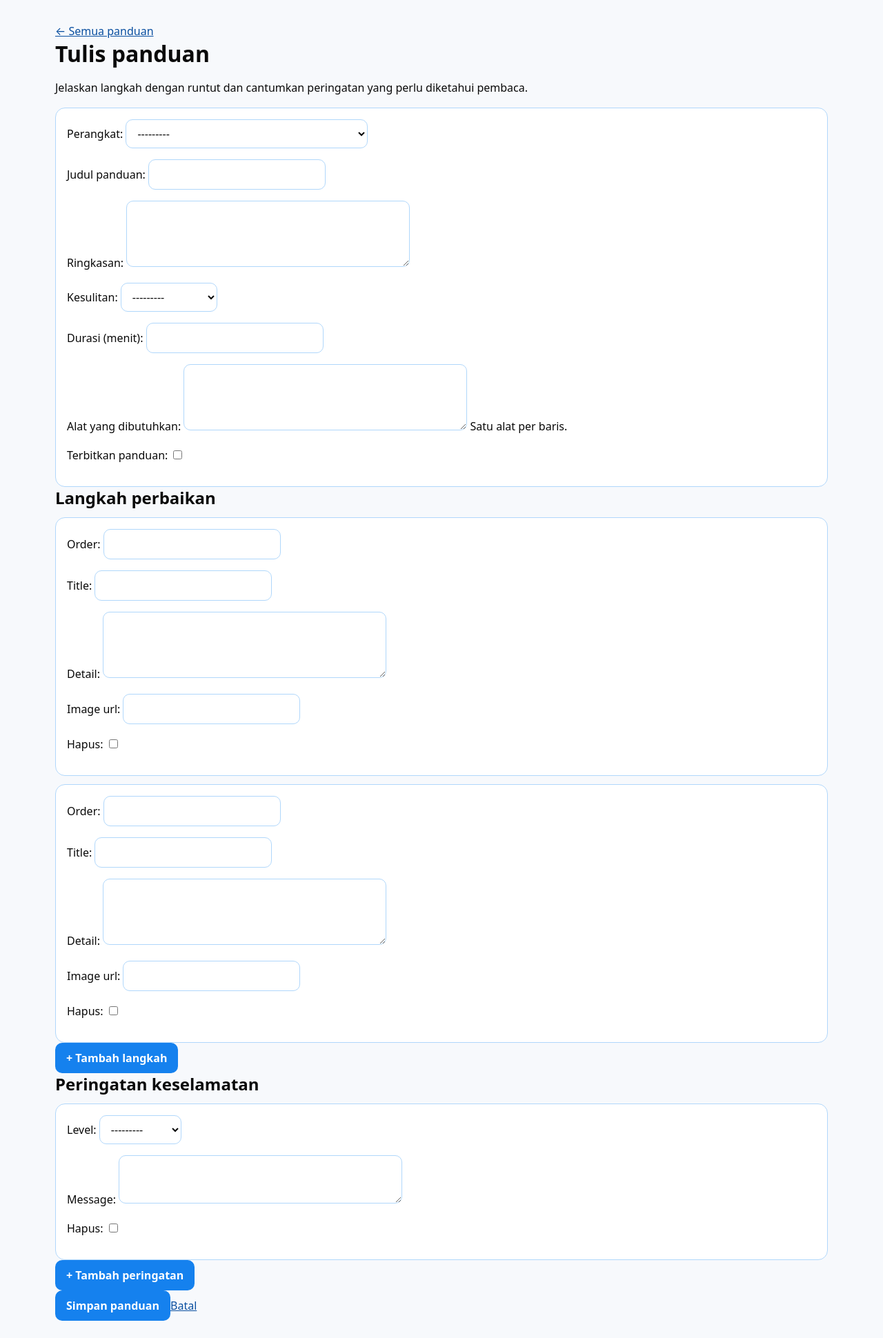
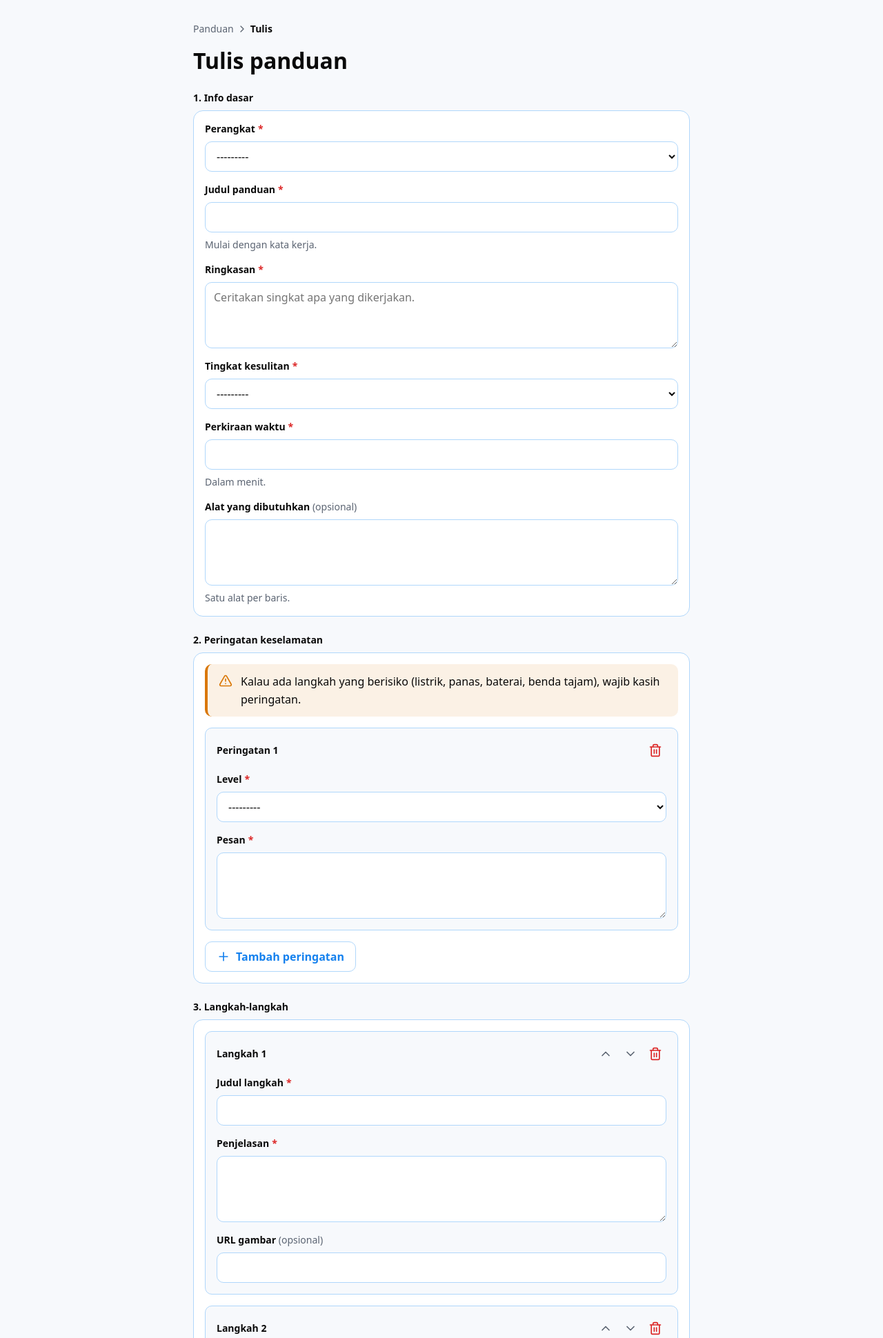
Before and after one commit to Kelompok1-PBP/sparein, a Django app: page /guides/create/ in a window 1280 px wide. Shown: the part 65-2005 px from the top of the page at 69% size. Run offline with Django 5.2, Linux system fonts and the light colour scheme; the visitor is signed in with stand-in values (Sample User, id 1); data comes from the database, SQL or seed files in the repository.

Commit message:
feat(guides): rebuild form page with sections, reorderable steps and styled fields

```diff
--- a/guides/forms.py
+++ b/guides/forms.py
@@ -1,12 +1,13 @@
 from django import forms
 from django.forms import inlineformset_factory
 
+from core.forms import InputStyleMixin
 from devices.selectors import get_device_qs
 
 from .models import GuideStep, RepairGuide, SafetyWarning
 
 
-class GuideForm(forms.ModelForm):
+class GuideForm(InputStyleMixin, forms.ModelForm):
     class Meta:
         model = RepairGuide
         fields = [
@@ -22,13 +23,18 @@ class GuideForm(forms.ModelForm):
             "device": "Perangkat",
             "title": "Judul panduan",
             "summary": "Ringkasan",
-            "difficulty": "Kesulitan",
-            "time_required_minutes": "Durasi (menit)",
+            "difficulty": "Tingkat kesulitan",
+            "time_required_minutes": "Perkiraan waktu",
             "tools": "Alat yang dibutuhkan",
-            "published": "Terbitkan panduan",
+            "published": "Terbitkan sekarang",
+        }
+        help_texts = {
+            "title": "Mulai dengan kata kerja.",
+            "time_required_minutes": "Dalam menit.",
+            "tools": "Satu alat per baris.",
         }
         widgets = {
-            "summary": forms.Textarea(attrs={"rows": 3}),
+            "summary": forms.Textarea(attrs={"rows": 3, "placeholder": "Ceritakan singkat apa yang dikerjakan."}),
             "tools": forms.Textarea(attrs={"rows": 3}),
         }
 
@@ -37,27 +43,48 @@ class GuideForm(forms.ModelForm):
         self.fields["device"].queryset = get_device_qs()
 
 
+class StepForm(InputStyleMixin, forms.ModelForm):
+    class Meta:
+        model = GuideStep
+        fields = ["order", "title", "detail", "image_url"]
+        labels = {"title": "Judul langkah", "detail": "Penjelasan", "image_url": "URL gambar"}
+        widgets = {"order": forms.HiddenInput, "detail": forms.Textarea(attrs={"rows": 3})}
+
+    def __init__(self, *args, **kwargs):
+        super().__init__(*args, **kwargs)
+        # Baris baru tanpa JS tetap dapat urutan: nomor barisnya
+        index = (self.prefix or "").rsplit("-", 1)[-1]
+        if index.isdigit() and not self.instance.pk:
+            self.fields["order"].initial = int(index) + 1
+
+
+class WarningForm(InputStyleMixin, forms.ModelForm):
+    class Meta:
+        model = SafetyWarning
+        fields = ["level", "message"]
+        labels = {"level": "Level", "message": "Pesan"}
+        widgets = {"message": forms.Textarea(attrs={"rows": 3})}
+
+
 StepFormSet = inlineformset_factory(
     RepairGuide,
     GuideStep,
-    fields=["order", "title", "detail", "image_url"],
+    form=StepForm,
     extra=1,
     can_delete=True,
     min_num=1,
     validate_min=True,
     max_num=100,
     validate_max=True,
-    widgets={"detail": forms.Textarea(attrs={"rows": 3})},
 )
 WarningFormSet = inlineformset_factory(
     RepairGuide,
     SafetyWarning,
-    fields=["level", "message"],
+    form=WarningForm,
     extra=1,
     can_delete=True,
     max_num=50,
     validate_max=True,
-    widgets={"message": forms.Textarea(attrs={"rows": 2})},
 )
 
 
--- a/guides/static/guides/form.js
+++ b/guides/static/guides/form.js
@@ -1,11 +1,52 @@
-document.querySelectorAll('.add-row').forEach(button => button.addEventListener('click', () => {
+// Nomor urut baris ("Langkah 1") dan nilai order tersembunyi ikut posisi baris yang masih dipakai
+const renumber = (container) => {
+  let position = 0;
+  container.querySelectorAll("[data-row]").forEach((row) => {
+    if (row.querySelector("input[name$='-DELETE']").checked) return;
+    position += 1;
+    row.querySelector("[data-number]").textContent = position;
+    const order = row.querySelector("input[name$='-order']");
+    if (order) order.value = position;
+  });
+};
+
+const prepare = (container) => {
+  // Tombol geser cuma berguna kalau JS jalan, jadi tersembunyi dari awal
+  container.querySelectorAll("[data-move]").forEach((button) => (button.hidden = false));
+  renumber(container);
+};
+
+document.querySelectorAll("[data-rows]").forEach((container) => {
+  prepare(container);
+
+  container.addEventListener("change", (event) => {
+    if (!event.target.matches("input[name$='-DELETE']")) return;
+    event.target.closest("[data-row]").classList.toggle("is-deleted", event.target.checked);
+    renumber(container);
+  });
+
+  container.addEventListener("click", (event) => {
+    const button = event.target.closest("[data-move]");
+    if (!button) return;
+    const row = button.closest("[data-row]");
+    if (button.dataset.move === "up" && row.previousElementSibling) row.previousElementSibling.before(row);
+    if (button.dataset.move === "down" && row.nextElementSibling) row.nextElementSibling.after(row);
+    renumber(container);
+  });
+});
+
+document.querySelectorAll(".add-row").forEach((button) =>
+  button.addEventListener("click", () => {
     const prefix = button.dataset.prefix;
     const total = document.getElementById(`id_${prefix}-TOTAL_FORMS`);
     const maximum = Number(document.getElementById(`id_${prefix}-MAX_NUM_FORMS`).value);
     if (Number(total.value) >= maximum) return;
     const template = document.getElementById(`${prefix}-template`);
-  const wrapper = document.createElement('div');
-  wrapper.innerHTML = template.innerHTML.replaceAll('__prefix__', total.value);
-  document.getElementById(`${prefix}-rows`).append(...wrapper.children);
+    const wrapper = document.createElement("div");
+    wrapper.innerHTML = template.innerHTML.replaceAll("__prefix__", total.value);
+    const container = document.querySelector(`[data-rows=${prefix}]`);
+    container.append(...wrapper.children);
     total.value = Number(total.value) + 1;
-}));
+    prepare(container);
+  })
+);
--- a/guides/static/guides/guides.css
+++ b/guides/static/guides/guides.css
@@ -240,3 +240,54 @@
 @media (min-width: 1024px) {
   .guide-detail { grid-template-columns: minmax(0, 1fr) 280px; gap: 32px; }
 }
+
+/* ---------- form ---------- */
+.guide-form { max-width: 720px; margin-inline: auto; }
+.guide-form h1 { margin-bottom: 24px; }
+.guide-form .alert { margin-bottom: 16px; }
+
+.form-section { margin-bottom: 24px; }
+.form-section__title { margin: 0 0 8px; font-size: 14px; line-height: 20px; }
+
+.form-card { display: grid; gap: 16px; padding: 16px; }
+.form-card:hover { border-color: var(--blue-200); }
+.form-card .safety { margin-bottom: 0; }
+.form-card .add-row { justify-self: start; }
+
+.form-row {
+  display: grid;
+  gap: 16px;
+  padding: 16px;
+  border: 1px solid var(--blue-200);
+  border-radius: 10px;
+  background: var(--surface);
+}
+
+[data-rows] { display: grid; gap: 16px; }
+.form-row.is-deleted { opacity: .4; }
+.form-row__head { display: flex; align-items: center; justify-content: space-between; gap: 8px; }
+.form-row__title { margin: 0; font-size: 14px; line-height: 20px; }
+.form-row__tools { display: flex; align-items: center; gap: 4px; }
+
+.icon-button {
+  position: relative;
+  display: grid;
+  place-items: center;
+  width: 32px;
+  height: 32px;
+  padding: 0;
+  border: 0;
+  border-radius: 8px;
+  background: transparent;
+  cursor: pointer;
+}
+
+.icon-button[hidden] { display: none; }
+.icon-button:hover { background: var(--blue-100); }
+.icon-button--danger:hover { background: rgba(220, 38, 38, 0.1); }
+.icon-button:has(:focus-visible) { outline: 2px solid var(--blue-400); outline-offset: 2px; }
+.icon-button .flip { transform: rotate(180deg); }
+.icon-button input[type="checkbox"] { position: absolute; inset: 0; margin: 0; opacity: 0; cursor: pointer; }
+
+.guide-form__footer { margin-bottom: 0; }
+.guide-form__actions { display: flex; justify-content: flex-end; gap: 8px; }
--- /dev/null
+++ b/guides/templates/guides/_formset_row.html
@@ -0,0 +1,17 @@
+{% load static %}{# Satu baris formset. Parameter: row, label ("Langkah" atau "Peringatan"), movable (boleh digeser atau tidak) #}
+<div class="form-row" data-row>
+  <div class="form-row__head">
+    <h3 class="form-row__title">{{ label }} <span data-number>{{ forloop.counter|default:1 }}</span></h3>
+    <div class="form-row__tools">
+      {% if movable %}
+        <button class="icon-button" type="button" data-move="up" aria-label="Naikkan" hidden><img src="{% static 'core/icons/chevron-down-muted.svg' %}" alt="" width="20" height="20" class="flip"></button>
+        <button class="icon-button" type="button" data-move="down" aria-label="Turunkan" hidden><img src="{% static 'core/icons/chevron-down-muted.svg' %}" alt="" width="20" height="20"></button>
+      {% endif %}
+      <label class="icon-button icon-button--danger" title="Hapus {{ label|lower }} ini">
+        {{ row.DELETE }}<img src="{% static 'core/icons/trash-danger.svg' %}" alt="" width="20" height="20"><span class="sr-only">Hapus {{ label|lower }} ini</span>
+      </label>
+    </div>
+  </div>
+  {% for hidden in row.hidden_fields %}{{ hidden }}{% endfor %}
+  {% for field in row.visible_fields %}{% if field.name != "DELETE" %}{% include "partials/model_field.html" %}{% endif %}{% endfor %}
+</div>
--- a/guides/templates/guides/form.html
+++ b/guides/templates/guides/form.html
@@ -1 +1,65 @@
-{% extends 'guides/base.html' %}{% load static %}{% block guide_content %}<section class="narrow"><a href="{% url 'guides:list' %}">← Semua panduan</a><h1>{% if editing %}Edit{% else %}Tulis{% endif %} panduan</h1><p>Jelaskan langkah dengan runtut dan cantumkan peringatan yang perlu diketahui pembaca.</p><form method="post">{% csrf_token %}<section class="card">{{ form.as_p }}</section><h2>Langkah perbaikan</h2>{{ steps.management_form }}{{ steps.non_form_errors }}<div id="steps-rows">{% for row in steps %}<section class="card form-row">{{ row.as_p }}</section>{% endfor %}</div><button type="button" class="secondary add-row" data-prefix="steps">+ Tambah langkah</button><template id="steps-template"><section class="card form-row">{{ steps.empty_form.as_p }}</section></template><h2>Peringatan keselamatan</h2>{{ warnings.management_form }}{{ warnings.non_form_errors }}<div id="warnings-rows">{% for row in warnings %}<section class="card form-row">{{ row.as_p }}</section>{% endfor %}</div><button type="button" class="secondary add-row" data-prefix="warnings">+ Tambah peringatan</button><template id="warnings-template"><section class="card form-row">{{ warnings.empty_form.as_p }}</section></template><div class="actions"><button>Simpan panduan</button><a href="{% url 'guides:list' %}">Batal</a></div></form></section>{% endblock %}{% block extra_js %}<script src="{% static 'guides/form.js' %}" defer></script>{% endblock %}
+{% extends "guides/base.html" %}
+{% load static %}
+{% block title %}{% if editing %}Ubah{% else %}Tulis{% endif %} panduan · Sparein{% endblock %}
+{% block content %}
+<div class="guide-form">
+  <nav class="breadcrumb" aria-label="Breadcrumb">
+    <a href="{% url 'guides:list' %}">Panduan</a>
+    <img src="{% static 'core/icons/chevron-right-muted.svg' %}" alt="" width="16" height="16">
+    <span aria-current="page">{% if editing %}Ubah{% else %}Tulis{% endif %}</span>
+  </nav>
+  <h1>{% if editing %}Ubah panduan{% else %}Tulis panduan{% endif %}</h1>
+
+  <form method="post" novalidate>{% csrf_token %}
+    {% if form.errors or steps.total_error_count or warnings.total_error_count or steps.non_form_errors or warnings.non_form_errors %}
+      <div class="alert alert--error" role="alert"><img src="{% static 'core/icons/circle-alert-danger.svg' %}" alt="" width="20" height="20"><p>Ada isian yang belum benar. Cek bagian yang bertanda merah.</p></div>
+    {% endif %}
+
+    <section class="form-section" aria-labelledby="basic-title">
+      <h2 class="form-section__title" id="basic-title">1. Info dasar</h2>
+      <div class="card form-card">
+        {% for field in form %}{% if field.name != "published" %}{% include "partials/model_field.html" %}{% endif %}{% endfor %}
+      </div>
+    </section>
+
+    <section class="form-section" aria-labelledby="warnings-title">
+      <h2 class="form-section__title" id="warnings-title">2. Peringatan keselamatan</h2>
+      <div class="card form-card">
+        <div class="safety safety--caution" role="note">
+          <img src="{% static 'core/icons/triangle-alert-warning.svg' %}" alt="" width="20" height="20">
+          <p class="safety__text">Kalau ada langkah yang berisiko (listrik, panas, baterai, benda tajam), wajib kasih peringatan.</p>
+        </div>
+        {{ warnings.management_form }}
+        {% if warnings.non_form_errors %}<p class="field__msg field__msg--error">{{ warnings.non_form_errors|join:" " }}</p>{% endif %}
+        <div data-rows="warnings">
+          {% for row in warnings %}{% include "guides/_formset_row.html" with row=row label="Peringatan" %}{% endfor %}
+        </div>
+        <button type="button" class="btn btn--secondary add-row" data-prefix="warnings"><img src="{% static 'core/icons/plus-blue.svg' %}" alt="" width="20" height="20">Tambah peringatan</button>
+        <template id="warnings-template">{% include "guides/_formset_row.html" with row=warnings.empty_form label="Peringatan" %}</template>
+      </div>
+    </section>
+
+    <section class="form-section" aria-labelledby="steps-title">
+      <h2 class="form-section__title" id="steps-title">3. Langkah-langkah</h2>
+      <div class="card form-card">
+        {{ steps.management_form }}
+        {% if steps.non_form_errors %}<p class="field__msg field__msg--error">{{ steps.non_form_errors|join:" " }}</p>{% endif %}
+        <div data-rows="steps">
+          {% for row in steps %}{% include "guides/_formset_row.html" with row=row label="Langkah" movable=True %}{% endfor %}
+        </div>
+        <button type="button" class="btn btn--secondary add-row" data-prefix="steps"><img src="{% static 'core/icons/plus-blue.svg' %}" alt="" width="20" height="20">Tambah langkah</button>
+        <template id="steps-template">{% include "guides/_formset_row.html" with row=steps.empty_form label="Langkah" movable=True %}</template>
+      </div>
+    </section>
+
+    <div class="card form-card guide-form__footer">
+      <label class="filter-option"><input type="checkbox" name="{{ form.published.html_name }}" id="{{ form.published.id_for_label }}"{% if form.published.value %} checked{% endif %}>{{ form.published.label }}</label>
+      <div class="guide-form__actions">
+        <a class="btn btn--secondary" href="{% url 'guides:list' %}">Batal</a>
+        <button type="submit" class="btn btn--primary">Simpan panduan</button>
+      </div>
+    </div>
+  </form>
+</div>
+{% endblock %}
+{% block extra_js %}<script src="{% static 'guides/form.js' %}" defer></script>{% endblock %}
```
Also changed, not shown: guides/tests.py (+44 -0 lines). Lines whose indentation alone changed are shown as unchanged.
